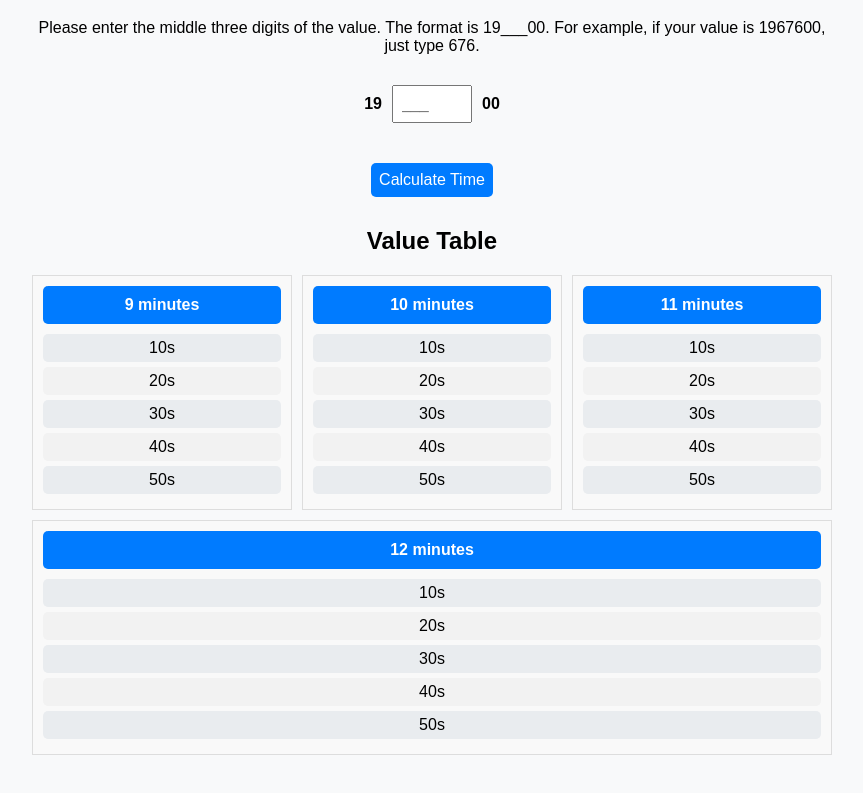
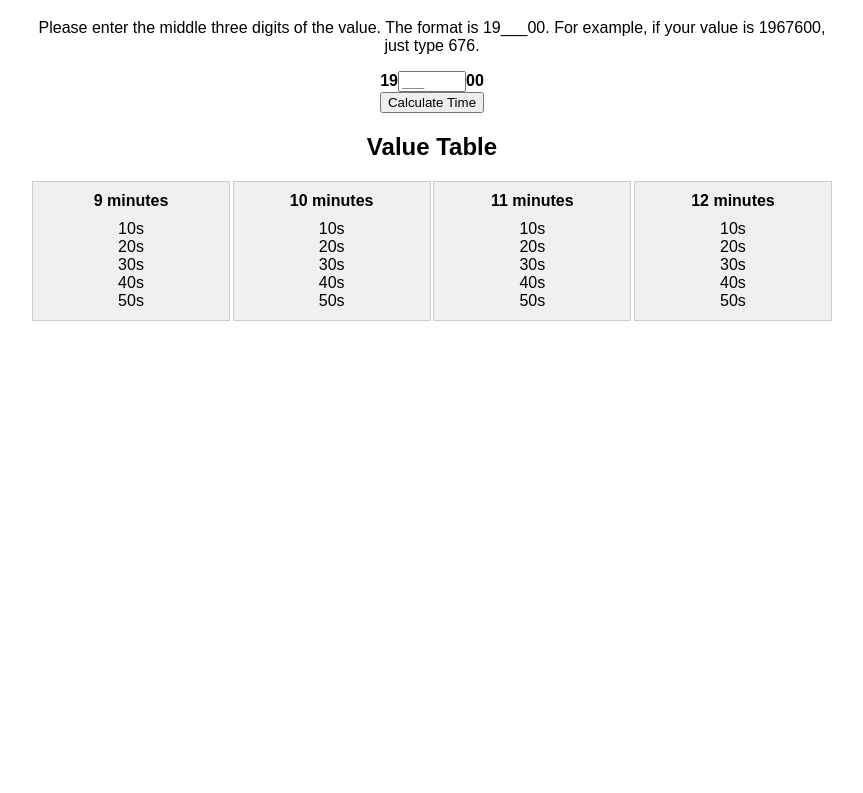
Before and after one commit to axelll/alienation, a plain HTML site: page index.html in a window 1280 px wide. Shown: the part 101-894 px from the top of the page, without its empty margins (208-1071 px from the left). After the commit the page ends 800 px from the top, so only its background shows below. Drawn offline with Linux system fonts and the light colour scheme.

Commit message:
Update style.css

```diff
--- a/style.css
+++ b/style.css
@@ -2,7 +2,6 @@ body, html {
     margin: 0;
     padding: 20px;
     font-family: Arial, sans-serif;
-    background-color: #f8f9fa; /* Светлый фон для всей страницы */
 }
 
 #app {
@@ -11,71 +10,24 @@ body, html {
     text-align: center;
 }
 
-.input-group {
-    margin: 20px 0;
-}
-
 .input-group span {
     font-weight: bold;
 }
 
-input, button {
-    margin: 10px;
-    padding: 8px;
-    font-size: 16px;
-}
-
-button {
-    cursor: pointer;
-    background-color: #007bff; /* Синий фон для кнопки */
-    color: white; /* Белый текст для кнопки */
-    border: none; /* Убираем границу кнопки */
-    border-radius: 5px; /* Скругление углов кнопки */
-    transition: background-color 0.3s; /* Анимация фона при наведении */
-}
-
-button:hover {
-    background-color: #0056b3; /* Темно-синий фон при наведении */
-}
-
-#result {
-    margin-top: 20px;
-    font-size: 18px;
-    color: #28a745; /* Зеленый цвет текста для результата */
-}
-
-/* Стили для таблицы значений */
-.value-table {
+#valueTable {
     display: flex;
     justify-content: space-between;
-    flex-wrap: wrap; /* Обеспечиваем перенос элементов на новую строку */
-    gap: 10px; /* Расстояние между колонками */
     margin-top: 20px;
 }
 
 .column {
-    flex: 1 1 200px; /* Базовая ширина колонки, но она может расти */
-    background-color: #f9f9f9; /* Светлый фон для колонок */
-    border: 1px solid #ddd; /* Граница вокруг каждой колонки */
+    width: 22%; /* Adjust the width as needed */
     padding: 10px;
+    background-color: #f0f0f0;
+    border: 1px solid #ccc;
 }
 
 .header {
     font-weight: bold;
-    background-color: #007bff; /* Синий фон для заголовков */
-    color: white; /* Белый текст для заголовков */
-    padding: 10px;
-    border-radius: 5px; /* Скругление углов заголовка */
     margin-bottom: 10px;
 }
-
-.column div:not(.header) {
-    background-color: #f2f2f2; /* Светлый фон для ячеек */
-    padding: 5px;
-    border-radius: 5px; /* Скругление углов ячеек */
-    margin-bottom: 5px; /* Отступ между ячейками */
-}
-
-.column div:nth-child(even):not(.header) {
-    background-color: #e9ecef; /* Чуть темнее фон для четных ячеек */
-}
```
